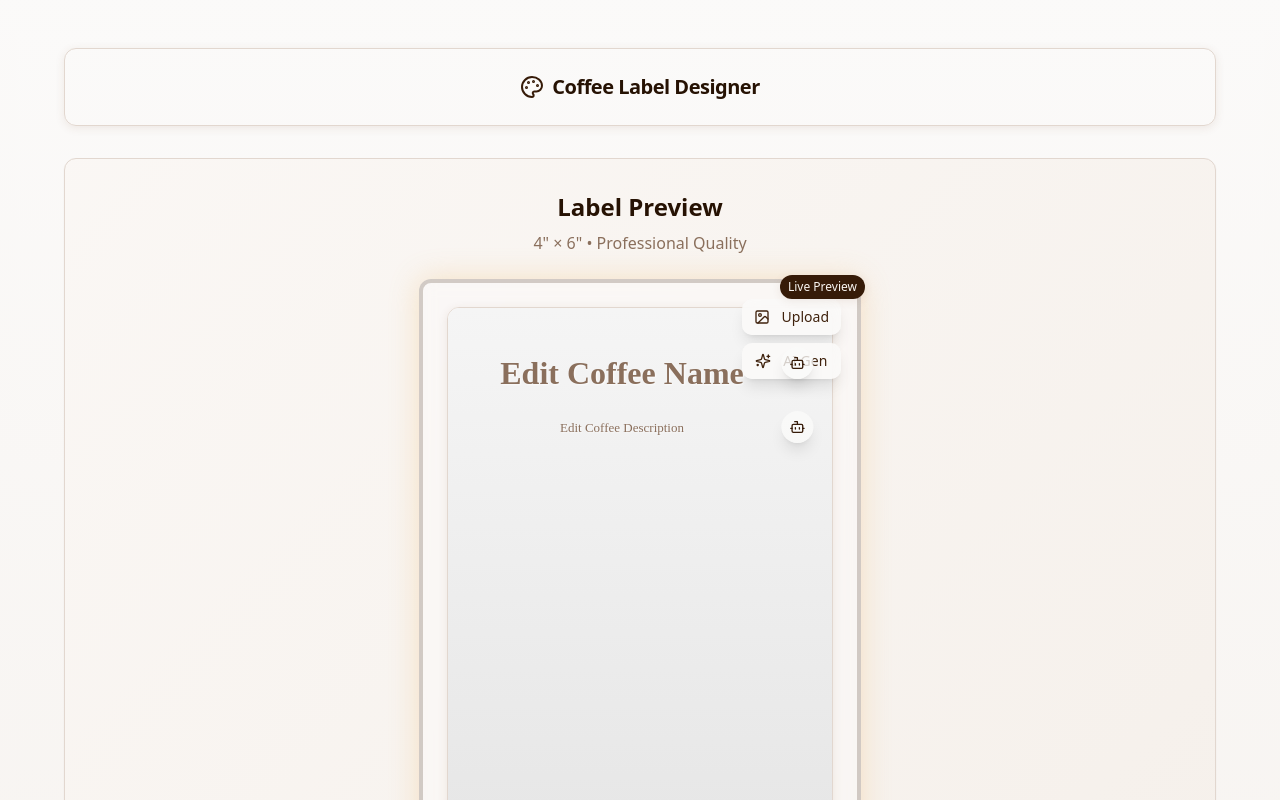
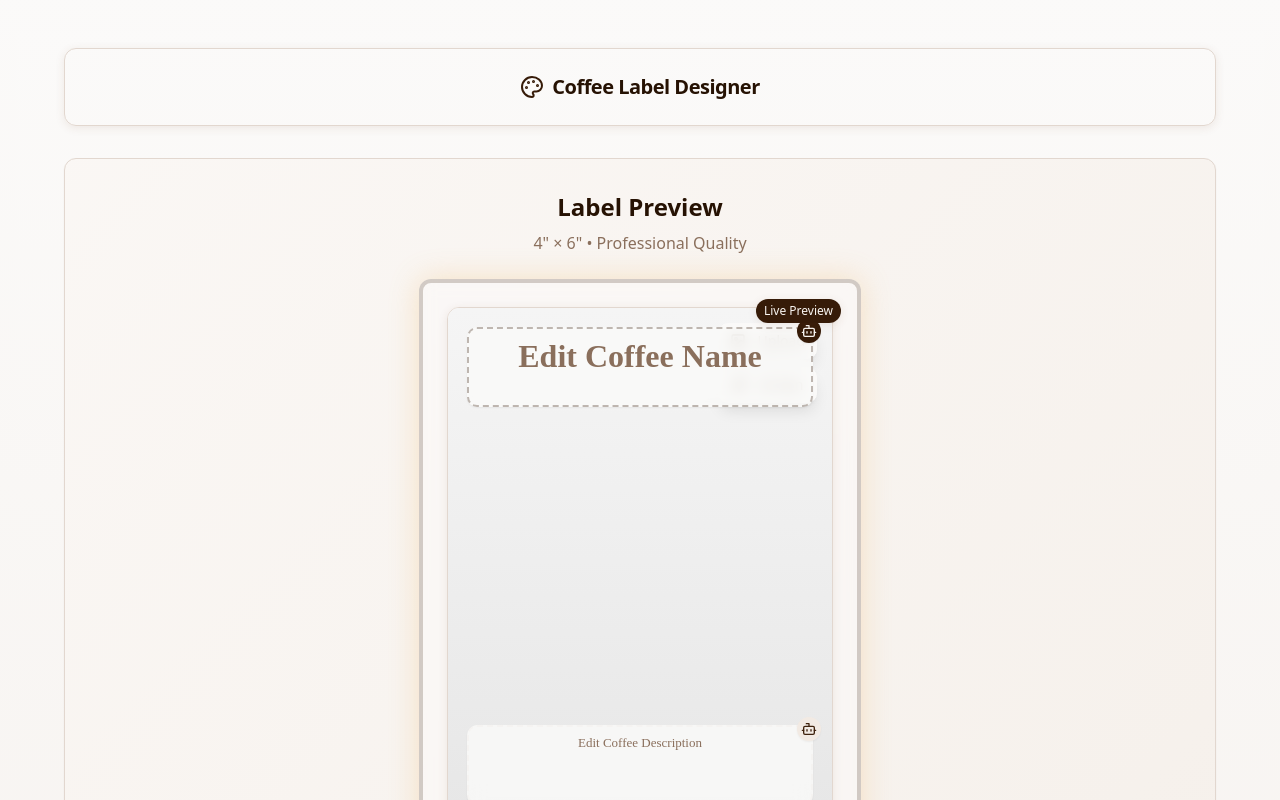
Before and after one commit to Bossler/libertyville-label-lab, a React (Vite) app: page / in a window 1280 px wide. Shown: the top 800 px of the page. Built offline with nearby package versions, Linux system fonts and the light colour scheme.

Commit message:
Implement repositioning functionality
Implement the plan to make coffee title and description repositionable.

```diff
--- a/src/components/LabelDesigner.tsx
+++ b/src/components/LabelDesigner.tsx
@@ -17,6 +17,8 @@ interface LabelData {
   backgroundImage?: string;
   fontFamily?: string;
   textColor?: string;
+  coffeeNamePosition?: { x: number; y: number };
+  tastingNotesPosition?: { x: number; y: number };
 }
 
 interface ProductInfo {
@@ -54,6 +56,8 @@ export const LabelDesigner: React.FC<LabelDesignerProps> = ({
   const [isGeneratingImage, setIsGeneratingImage] = useState(false);
   const [dynamicFontSize, setDynamicFontSize] = useState(32);
   const [tastingNotesFontSize, setTastingNotesFontSize] = useState(16);
+  const [isDragging, setIsDragging] = useState<'coffeeName' | 'tastingNotes' | null>(null);
+  const [dragOffset, setDragOffset] = useState({ x: 0, y: 0 });
 
   const fontOptions = [
     { value: 'serif', label: 'Serif (Classic)' },
@@ -413,6 +417,53 @@ export const LabelDesigner: React.FC<LabelDesignerProps> = ({
 
   const isAnyAILoading = Object.values(isGeneratingAI).some(Boolean) || isGeneratingImage;
 
+  const handleMouseDown = (e: React.MouseEvent, element: 'coffeeName' | 'tastingNotes') => {
+    e.preventDefault();
+    setIsDragging(element);
+
+    const rect = e.currentTarget.getBoundingClientRect();
+    const canvasRect = canvasRef.current?.getBoundingClientRect();
+    if (!canvasRect) return;
+
+    const offsetX = e.clientX - rect.left;
+    const offsetY = e.clientY - rect.top;
+    setDragOffset({ x: offsetX, y: offsetY });
+  };
+
+  const handleMouseMove = (e: React.MouseEvent) => {
+    if (!isDragging || !canvasRef.current) return;
+
+    const canvasRect = canvasRef.current.getBoundingClientRect();
+    const newX = Math.max(0, Math.min(e.clientX - canvasRect.left - dragOffset.x, canvasRect.width - 344));
+    const newY = Math.max(0, Math.min(e.clientY - canvasRect.top - dragOffset.y, canvasRect.height - (isDragging === 'coffeeName' ? 64 : 72)));
+
+    if (isDragging === 'coffeeName') {
+      onLabelChange({
+        ...labelData,
+        coffeeNamePosition: { x: newX, y: newY }
+      });
+    } else if (isDragging === 'tastingNotes') {
+      onLabelChange({
+        ...labelData,
+        tastingNotesPosition: { x: newX, y: newY }
+      });
+    }
+  };
+
+  const handleMouseUp = () => {
+    setIsDragging(null);
+    setDragOffset({ x: 0, y: 0 });
+  };
+
+  const resetPositions = () => {
+    onLabelChange({
+      ...labelData,
+      coffeeNamePosition: undefined,
+      tastingNotesPosition: undefined
+    });
+    toast.success('Text positions reset to default');
+  };
+
   return (
     <div className="min-h-screen bg-gradient-warmth p-4">
       <div className="max-w-6xl mx-auto space-y-8">
@@ -443,6 +494,12 @@ export const LabelDesigner: React.FC<LabelDesignerProps> = ({
               <div className="flex justify-center">
                 <div className="relative">
                   <div className="border-4 border-primary/20 rounded-xl p-6 bg-background/50 backdrop-blur shadow-glow">
+                    <div
+                      className="relative"
+                      onMouseMove={handleMouseMove}
+                      onMouseUp={handleMouseUp}
+                      onMouseLeave={handleMouseUp}
+                    >
                       <canvas
                         ref={canvasRef}
                         className="border border-border rounded-lg max-w-full h-auto shadow-soft"
@@ -493,111 +550,85 @@ export const LabelDesigner: React.FC<LabelDesignerProps> = ({
                         )}
                       </div>
 
-                    {/* Editable Coffee Name Overlay */}
-                    <div className="absolute top-16 left-1/2 transform -translate-x-1/2 w-4/5 max-w-md">
-                      <div className="relative flex items-start">
+                      {/* Coffee Name Overlay Input */}
+                      <div
+                        className="absolute cursor-move group"
+                        style={{
+                          top: labelData.coffeeNamePosition?.y || 20,
+                          left: labelData.coffeeNamePosition?.x || 20,
+                          right: labelData.coffeeNamePosition?.x ? 'auto' : 20,
+                          width: labelData.coffeeNamePosition?.x ? '344px' : 'auto'
+                        }}
+                        onMouseDown={(e) => handleMouseDown(e, 'coffeeName')}
+                      >
+                        <div className="group-hover:ring-2 group-hover:ring-primary/50 rounded-lg transition-all">
                           <Textarea
                             ref={textareaRef}
                             value={labelData.coffeeName}
                             onChange={(e) => onLabelChange({ ...labelData, coffeeName: e.target.value })}
+                            onBlur={calculateFontSize}
                             placeholder="Edit Coffee Name"
-                          className="bg-transparent border-transparent text-center font-bold shadow-none hover:bg-transparent focus:bg-transparent focus:border-transparent focus:ring-0 resize-none overflow-hidden pr-12 min-h-0 leading-tight"
+                            className="resize-none overflow-hidden border-2 border-dashed border-primary/30 bg-background/80 backdrop-blur text-center font-bold shadow-sm pointer-events-auto"
                             style={{
                               fontSize: `${dynamicFontSize}px`,
                               fontFamily: labelData.fontFamily || 'serif',
                               color: labelData.textColor || '#000000',
-                            textShadow: '1px 1px 2px rgba(255,255,255,0.8)',
-                            lineHeight: '1.1',
-                            height: `64px`,
-                            maxHeight: `64px`
+                              height: '64px',
+                              lineHeight: '1.2',
+                              textAlign: 'center'
                             }}
-                          maxLength={120}
-                          rows={2}
-                          onKeyDown={(e) => {
-                            // Prevent line breaks that would create a third line
-                            if (e.key === 'Enter') {
-                              e.preventDefault();
-                            }
-                          }}
-                          onPaste={(e) => {
-                            // Handle paste events to prevent line breaks
-                            e.preventDefault();
-                            const paste = e.clipboardData.getData('text').replace(/\r?\n|\r/g, ' ');
-                            const newValue = labelData.coffeeName + paste;
-                            if (newValue.length <= 120) {
-                              onLabelChange({ ...labelData, coffeeName: newValue });
-                            }
-                          }}
+                            onMouseDown={(e) => e.stopPropagation()}
                           />
                           <Button
+                            onClick={() => handleAIButtonClick('name')}
                             variant="ghost"
                             size="sm"
-                          onClick={() => handleAIButtonClick('name')}
-                          disabled={isGeneratingAI.name}
-                          className="absolute right-0 top-0 h-8 w-8 p-0 bg-background/80 hover:bg-background/90 rounded-full shadow-lg"
+                            disabled={isAnyAILoading}
+                            className="absolute -top-2 -right-2 w-6 h-6 p-0 bg-primary text-primary-foreground hover:bg-primary/80 rounded-full shadow-sm"
                           >
-                          {isGeneratingAI.name ? (
-                            <Sparkles className="w-4 h-4 animate-pulse text-primary" />
-                          ) : (
-                            <Bot className="w-4 h-4 text-primary" />
-                          )}
+                            <Bot className="w-3 h-3" />
                           </Button>
                         </div>
                       </div>
 
-                    {/* Editable Tasting Notes Overlay */}
-                    <div className="absolute top-32 left-1/2 transform -translate-x-1/2 w-4/5 max-w-lg">
-                      <div className="relative flex items-start">
+                      {/* Tasting Notes Overlay Input */}
+                      <div
+                        className="absolute cursor-move group"
+                        style={{
+                          top: labelData.tastingNotesPosition?.y || 'auto',
+                          bottom: labelData.tastingNotesPosition?.y ? 'auto' : 80,
+                          left: labelData.tastingNotesPosition?.x || 20,
+                          right: labelData.tastingNotesPosition?.x ? 'auto' : 20,
+                          width: labelData.tastingNotesPosition?.x ? '344px' : 'auto'
+                        }}
+                        onMouseDown={(e) => handleMouseDown(e, 'tastingNotes')}
+                      >
+                        <div className="group-hover:ring-2 group-hover:ring-secondary/50 rounded-lg transition-all">
                           <Textarea
                             ref={tastingNotesRef}
                             value={labelData.tastingNotes}
-                          onChange={(e) => {
-                            onLabelChange({ ...labelData, tastingNotes: e.target.value });
-                            // Trigger immediate font size recalculation
-                            setTimeout(() => calculateTastingNotesFontSize(), 10);
-                          }}
+                            onChange={(e) => onLabelChange({ ...labelData, tastingNotes: e.target.value })}
+                            onBlur={calculateTastingNotesFontSize}
                             placeholder="Edit Coffee Description"
-                          className="bg-transparent border-transparent text-center font-medium shadow-none hover:bg-transparent focus:bg-transparent focus:border-transparent focus:ring-0 resize-none overflow-hidden pr-12 min-h-0 leading-tight"
+                            className="resize-none overflow-hidden border-2 border-dashed border-secondary/30 bg-background/80 backdrop-blur text-center shadow-sm pointer-events-auto"
                             style={{
                               fontSize: `${tastingNotesFontSize}px`,
                               fontFamily: labelData.fontFamily || 'serif',
                               color: labelData.textColor || '#000000',
-                            textShadow: '1px 1px 2px rgba(255,255,255,0.8)',
-                            lineHeight: '1.2',
-                            height: `72px`,
-                            maxHeight: `72px`
+                              height: '72px',
+                              lineHeight: '1.3',
+                              textAlign: 'center'
                             }}
-                          maxLength={300}
-                          rows={3}
-                          onKeyDown={(e) => {
-                            // Allow natural line breaks but prevent excessive lines
-                            const currentLines = e.currentTarget.value.split('\n').length;
-                            if (e.key === 'Enter' && currentLines >= 3) {
-                              e.preventDefault();
-                            }
-                          }}
-                          onPaste={(e) => {
-                            // Handle paste events but allow some line breaks
-                            e.preventDefault();
-                            const paste = e.clipboardData.getData('text');
-                            const lines = paste.split(/\r?\n|\r/);
-                            const limitedText = lines.slice(0, 3).join('\n');
-                            const newValue = labelData.tastingNotes + limitedText;
-                            onLabelChange({ ...labelData, tastingNotes: newValue.substring(0, 300) });
-                          }}
+                            onMouseDown={(e) => e.stopPropagation()}
                           />
                           <Button
+                            onClick={() => handleAIButtonClick('notes')}
                             variant="ghost"
                             size="sm"
-                          onClick={() => handleAIButtonClick('notes')}
-                          disabled={isGeneratingAI.notes}
-                          className="absolute right-0 top-0 h-8 w-8 p-0 bg-background/80 hover:bg-background/90 rounded-full shadow-lg"
+                            disabled={isAnyAILoading}
+                            className="absolute -top-2 -right-2 w-6 h-6 p-0 bg-secondary text-secondary-foreground hover:bg-secondary/80 rounded-full shadow-sm"
                           >
-                          {isGeneratingAI.notes ? (
-                            <Sparkles className="w-4 h-4 animate-pulse text-primary" />
-                          ) : (
-                            <Bot className="w-4 h-4 text-primary" />
-                          )}
+                            <Bot className="w-3 h-3" />
                           </Button>
                         </div>
                       </div>
@@ -605,6 +636,19 @@ export const LabelDesigner: React.FC<LabelDesignerProps> = ({
                       <div className="absolute -top-2 -right-2 bg-primary text-primary-foreground text-xs px-2 py-1 rounded-full font-medium shadow-soft">
                         Live Preview
                       </div>
+                    </div>
+                  </div>
+
+                  {/* Position Controls */}
+                  <div className="flex justify-center mt-4">
+                    <Button
+                      onClick={resetPositions}
+                      variant="outline"
+                      size="sm"
+                      className="text-muted-foreground hover:text-foreground"
+                    >
+                      Reset Text Positions
+                    </Button>
                   </div>
                 </div>
               </div>
```
Lines whose indentation alone changed are shown as unchanged.
